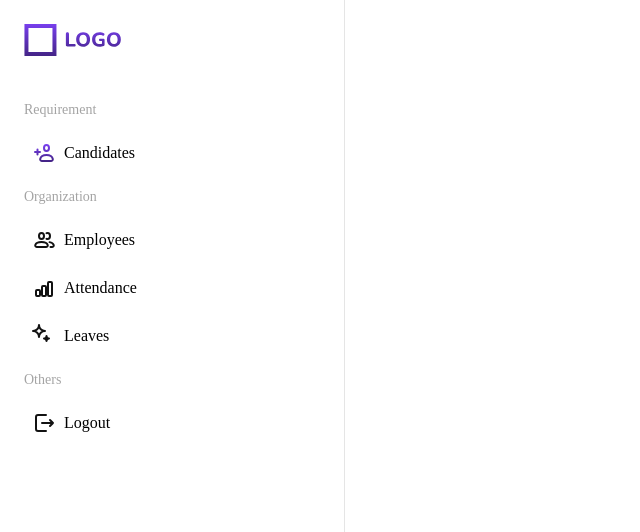
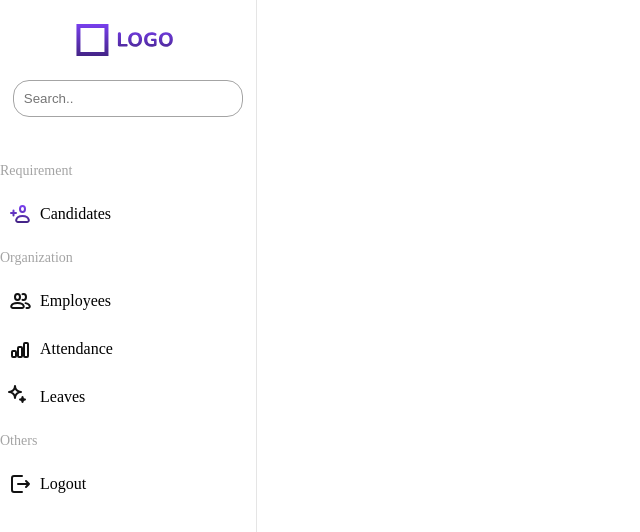
Before and after one commit to LovelySehotra/hr-crm, a React (Vite) app in the folder hr-client/: page / in a window 1280 px wide. Shown: the top 532 px of the page, without its empty margins (0-640 px from the left). Built offline with nearby package versions, Linux system fonts and the light colour scheme.

Commit message:
add search bar

```diff
--- a/hr-client/src/components/Input/Input.css
+++ b/hr-client/src/components/Input/Input.css
@@ -8,6 +8,7 @@
     outline: transparent;
     padding: 10px;
     margin-block: 4px;
+     box-sizing: border-box;
 
 
 }
--- a/hr-client/src/components/Input/Input.jsx
+++ b/hr-client/src/components/Input/Input.jsx
@@ -1,6 +1,6 @@
 import React, { useState } from 'react'
 import "./Input.css"
-const Input = ({ label, labelText, id, type, value, onChange, placeholder, required }) => {
+const Input = ({ label, labelText, id, type, value, onChange, placeholder, required ,customCss}) => {
     const [showPassword, setShowPassword] = useState(false);
     const togglePasswordVisibility = () => {
         setShowPassword((prevState) => !prevState);
@@ -14,7 +14,7 @@ const Input = ({ label, labelText, id, type, value, onChange, placeholder, requi
                 value={value}
                 onChange={onChange}
                 placeholder={placeholder}
-                className="input"
+                className={`input ${customCss}`}
                 required={required}
 
 
--- /dev/null
+++ b/hr-client/src/components/SearchBar/SearchBar.css
@@ -0,0 +1,4 @@
+.searchBar {
+    border-radius: 16px;
+    inline-size: 100%;
+    }
--- /dev/null
+++ b/hr-client/src/components/SearchBar/SearchBar.jsx
@@ -0,0 +1,19 @@
+import React, { useState } from 'react';
+import './SearchBar.css'; // You can define your styles here
+import Input from '../Input/Input';
+
+const SearchBar = ({ placeholder, onSearch }) => {
+
+
+    const handleSearch = (event) => {
+        onSearch(event.target.value);
+    };
+
+    return (
+
+        <Input type="text" placeholder={placeholder} onChange={handleSearch} customCss="searchBar" />
+
+    );
+};
+
+export default SearchBar;
--- a/hr-client/src/components/SideBar/SideBar.css
+++ b/hr-client/src/components/SideBar/SideBar.css
@@ -1,17 +1,27 @@
 .sidebar {
-  width: 25%;
-  height: 100%;
+  inline-size: 20%;
+  block-size: 100%;
   background-color: var(background-color);
   position: fixed;
   inset-inline-start: 0;
   inset-block-start: 0;
-  padding-inline-start: 1.5rem;
+  /* padding-inline-start: 1.5rem; */
   padding-block-start: 1.5rem;
   border-inline-end: 1px solid var(--grey-color-200);
   overflow-y: scroll;
 }
+.sidebarTop{
+  text-align: center;
+  inline-size: 90%;
+  margin-inline: auto;
+}
+.sideBarSearch{
+  margin-block-start: 1rem;
+
+}
 nav{
   padding-block: 1.5rem;
+
 }
 .sidebar::-webkit-scrollbar {
   width: 0;
--- a/hr-client/src/components/SideBar/SideBar.jsx
+++ b/hr-client/src/components/SideBar/SideBar.jsx
@@ -1,5 +1,5 @@
 import React, { useState } from 'react';
-import { Link, useLocation } from 'react-router-dom';
+import { Link, useLocation, useNavigate } from 'react-router-dom';
 import Logo from "../../assets/Logo.svg"
 import Candidate from "../../assets/SideBar/Candidates.svg"
 import Attendance from "../../assets/SideBar/Attendance.svg"
@@ -8,21 +8,29 @@ import Leaves from "../../assets/SideBar/Leaves.svg"
 import Employees from "../../assets/SideBar/Employees.svg"
 import './SideBar.css';
 import Typography from '../Typography/Typography';
+import {SearchBar} from "../../components"
 
 const Sidebar = () => {
-  const location = useLocation(); // Get current path
+  const location = useLocation();
+  const navigate = useNavigate();
   const [activePath, setActivePath] = useState(location.pathname);
   const handleClick = (path) => {
     setActivePath(path);
-    console.log(activePath)
   };
-  // console.log(activePath)
+  const handleSearch = (value) => {
+    setActivePath(`/${value.toLowerCase()}`);
+    navigate(activePath);
+  };
+
   return (
     <div className="sidebar">
 
 
-      <div className="sidebarLogo">
+      <div className="sidebarTop">
         <img src={Logo} alt="logo" />
+        <div className='sideBarSearch'>
+        <SearchBar placeholder="Search.."  onSearch={handleSearch}/>
+        </div>
       </div>
       <nav>
         <ul className='sidebarMenu'>
--- a/hr-client/src/components/index.js
+++ b/hr-client/src/components/index.js
@@ -1,3 +1,6 @@
 import Button from "./Button/Button";
+import Input from "./Input/Input"
+import Sidebar from "./SideBar/SideBar";
+import SearchBar from "./SearchBar/SearchBar";
 
-export {Button}
+export {Button,Input,Sidebar,SearchBar}
```
